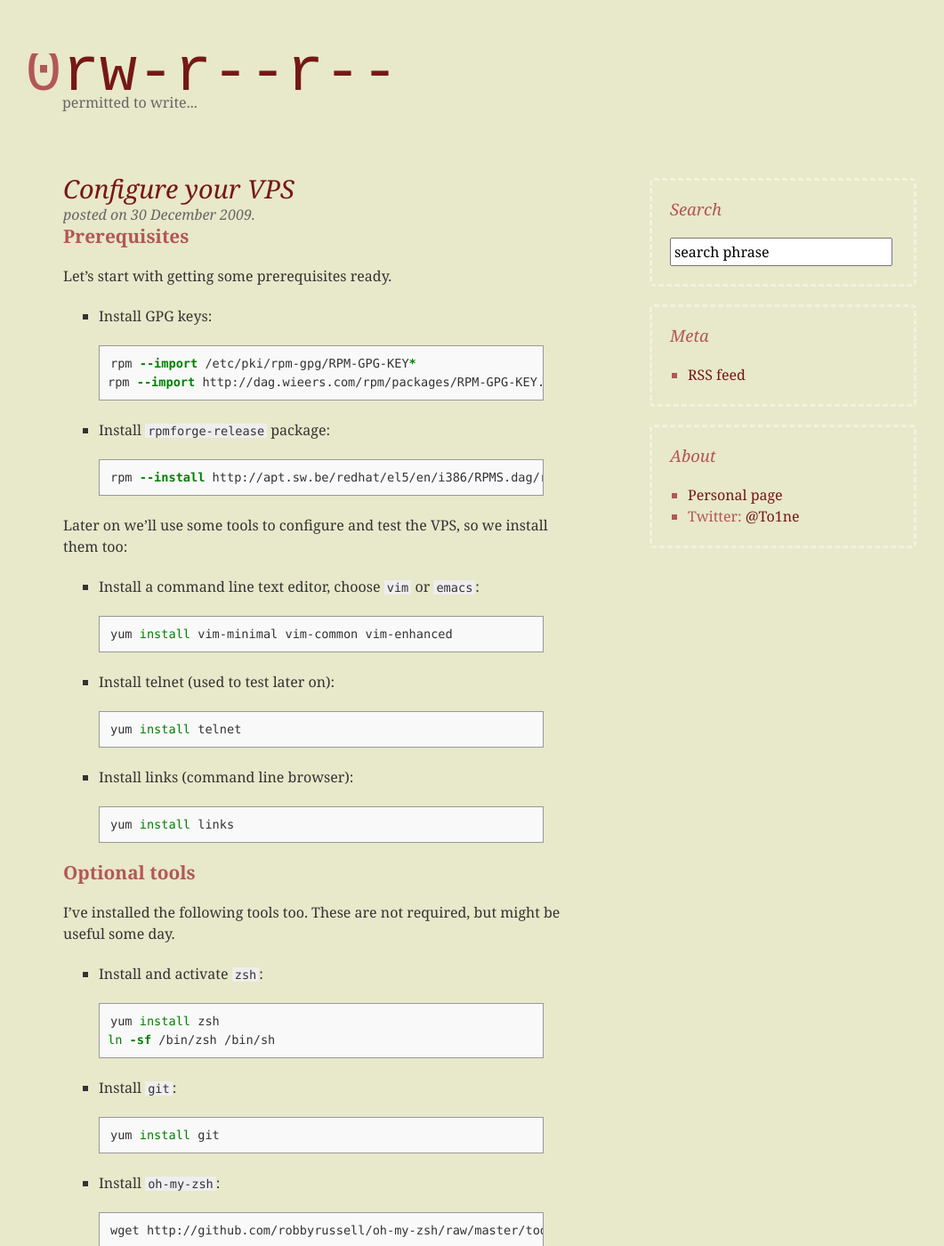
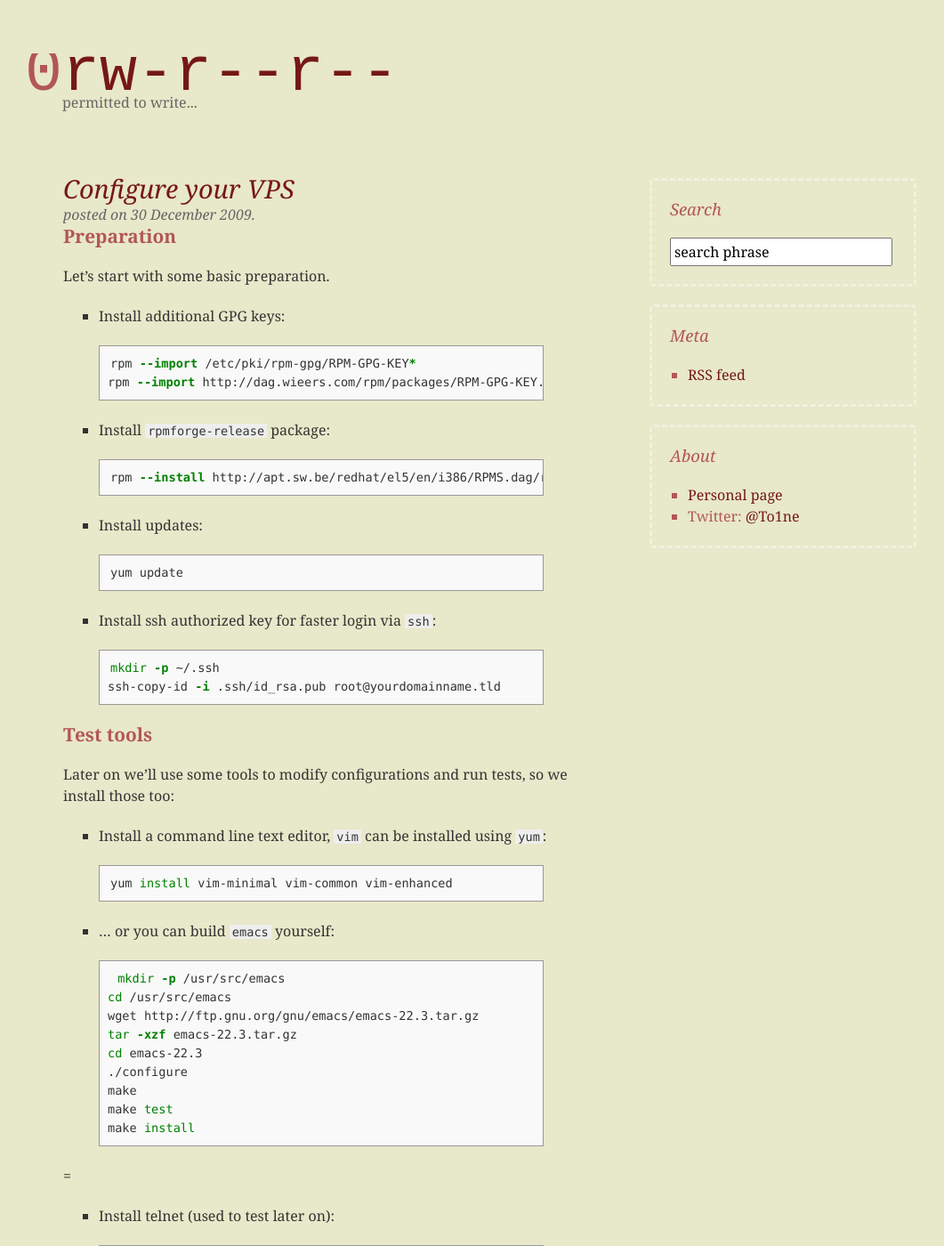
Before and after one commit to To1ne/writepermission, a Jekyll site: the page built from _posts/2009-12-30-configure-your-vps.md, in a window 1280 px wide and 1400 px high. Shown: the whole window at 89% size, without its empty margins (90-1151 px from the left). Built offline with Jekyll 4.4.1, drawn with Linux system fonts in a browser that asks for light colours; comment, search, counter and statistics services are not loaded; some of the changed text lies outside the part shown.

Commit message:
Some updates

```diff
--- a/_posts/2009-12-30-configure-your-vps.md
+++ b/_posts/2009-12-30-configure-your-vps.md
@@ -4,9 +4,10 @@ title: Configure your VPS
 wordpress_id: 286
 wordpress_url: http://blog.writepermission.com/?p=286
 ---
-## Prerequisites
-Let's start with getting some prerequisites ready.
-- Install GPG keys:
+## Preparation
+Let's start with some basic preparation.
+
+- Install additional GPG keys:
 	{%highlight bash %}
 rpm --import /etc/pki/rpm-gpg/RPM-GPG-KEY*
 rpm --import http://dag.wieers.com/rpm/packages/RPM-GPG-KEY.dag.txt
@@ -17,13 +18,40 @@ rpm --import http://dag.wieers.com/rpm/packages/RPM-GPG-KEY.dag.txt
 rpm --install http://apt.sw.be/redhat/el5/en/i386/RPMS.dag/rpmforge-release-0.3.6-1.el5.rf.i386.rpm
 {% endhighlight %}
 
-Later on we'll use some tools to configure and test the  VPS, so we install them too:
+- Install updates:
+	{% highlight bash %}
+yum update
+{% endhighlight %}
 
-- Install a command line text editor, choose `vim` or `emacs`:
+- Install ssh authorized key for faster login via `ssh`:
+	{% highlight bash %}
+mkdir -p ~/.ssh
+ssh-copy-id -i .ssh/id_rsa.pub root@yourdomainname.tld
+{% endhighlight %}
+
+
+## Test tools
+Later on we'll use some tools to modify configurations and run tests, so we install those too:
+
+- Install a command line text editor, `vim` can be installed using `yum`:
 	{% highlight bash %}
 yum install vim-minimal vim-common vim-enhanced
 {% endhighlight %}
 
+- ... or you can build `emacs` yourself:
+	{% highlight bash %}
+ mkdir -p /usr/src/emacs
+cd /usr/src/emacs
+wget http://ftp.gnu.org/gnu/emacs/emacs-22.3.tar.gz
+tar -xzf emacs-22.3.tar.gz
+cd emacs-22.3
+./configure
+make
+make test
+make install
+{% endhighlight %}
+
+=
 - Install telnet (used to test later on):
 	{% highlight bash %}
 yum install telnet
@@ -67,11 +95,6 @@ Next we apply some basic settings:
 NETWORKING="yes"
 HOSTNAME="yourdomainname.tld"
 GATEWAY="216.66.76.1"
-{% endhighlight %}
-
-- Install updates:
-	{% highlight bash %}
-yum update
 {% endhighlight %}
 
 - Get additional yum repositories:
```
